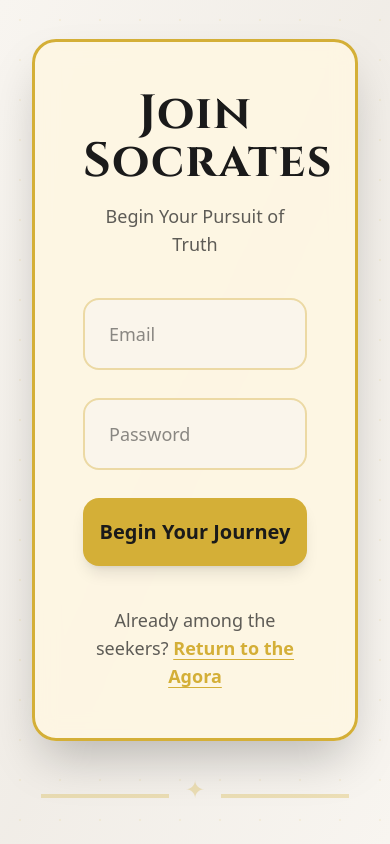
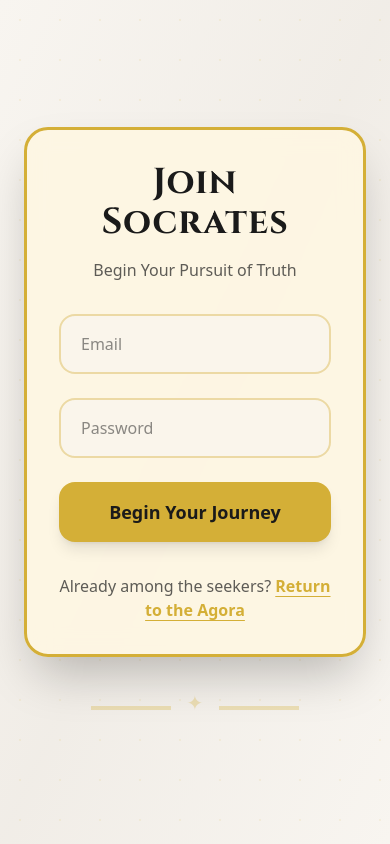
Before and after one commit to Saadajee/socrates, a React (Vite) app in the folder frontend/: page /signup in a window 390 px wide. Built offline with nearby package versions, Linux system fonts and the light colour scheme.

Commit message:
Refactor SignupPage layout and styles

```diff
--- a/frontend/src/pages/SignupPage.jsx
+++ b/frontend/src/pages/SignupPage.jsx
@@ -30,15 +30,15 @@ export default function SignupPage() {
       <div className="absolute inset-0 bg-gradient-to-br from-marble via-stone/50 to-marble opacity-90" />
       <div className="absolute inset-0 opacity-10 bg-[radial-gradient(circle_at_50%_50%,_#D4AF37_1px,_transparent_1px)] bg-[length:40px_40px]" />
 
-      <div className="relative w-full max-w-lg px-8">
-        <div className="bg-parchment/95 backdrop-blur-md rounded-3xl shadow-2xl gold-border p-12 animate-fade-in">
+      <div className="relative w-full max-w-lg px-6 sm:px-8">
+        <div className="bg-parchment/95 backdrop-blur-md rounded-3xl shadow-2xl gold-border p-8 sm:p-12 animate-fade-in">
           {/* Welcoming header */}
-          <div className="text-center mb-10">
-            <h1 className="text-5xl font-bold font-serif text-deep tracking-wide">Join Socrates</h1>
-            <p className="mt-4 text-deep/70 text-lg font-medium">Begin Your Pursuit of Truth</p>
+          <div className="text-center mb-8 sm:mb-10">
+            <h1 className="text-4xl sm:text-5xl font-bold font-serif text-deep tracking-wide">Join Socrates</h1>
+            <p className="mt-4 text-deep/70 text-base sm:text-lg font-medium">Begin Your Pursuit of Truth</p>
           </div>
 
-          <form onSubmit={handleSubmit} className="space-y-7">
+          <form onSubmit={handleSubmit} className="space-y-6 sm:space-y-7">
             <div>
               <input
                 type="email"
@@ -46,7 +46,7 @@ export default function SignupPage() {
                 value={email}
                 onChange={(e) => setEmail(e.target.value)}
                 required
-                className="w-full px-6 py-5 rounded-2xl border-2 border-gold/40 focus:border-gold focus:outline-none bg-marble/60 text-deep text-lg placeholder-deep/50 transition-all duration-300"
+                className="w-full px-5 py-4 sm:px-6 sm:py-5 rounded-2xl border-2 border-gold/40 focus:border-gold focus:outline-none bg-marble/60 text-deep text-base sm:text-lg placeholder-deep/50 transition-all duration-300"
               />
             </div>
 
@@ -57,12 +57,12 @@ export default function SignupPage() {
                 value={password}
                 onChange={(e) => setPassword(e.target.value)}
                 required
-                className="w-full px-6 py-5 rounded-2xl border-2 border-gold/40 focus:border-gold focus:outline-none bg-marble/60 text-deep text-lg placeholder-deep/50 transition-all duration-300"
+                className="w-full px-5 py-4 sm:px-6 sm:py-5 rounded-2xl border-2 border-gold/40 focus:border-gold focus:outline-none bg-marble/60 text-deep text-base sm:text-lg placeholder-deep/50 transition-all duration-300"
               />
             </div>
 
             {error && (
-              <p className="text-red-600 text-center font-medium bg-red-50/80 py-3 rounded-xl border border-red-200">
+              <p className="text-red-600 text-center font-medium bg-red-50/80 py-3 rounded-xl border border-red-200 text-sm sm:text-base">
                 {error}
               </p>
             )}
@@ -70,14 +70,14 @@ export default function SignupPage() {
             <button
               type="submit"
               disabled={loading}
-              className="w-full py-5 bg-gold text-deep font-semibold text-xl rounded-2xl hover:bg-gold-dark transition-all duration-300 disabled:opacity-70 shadow-lg hover:shadow-xl"
+              className="w-full py-4 sm:py-5 bg-gold text-deep font-semibold text-lg sm:text-xl rounded-2xl hover:bg-gold-dark transition-all duration-300 disabled:opacity-70 shadow-lg hover:shadow-xl"
             >
               {loading ? 'Creating...' : 'Begin Your Journey'}
             </button>
           </form>
 
-          <div className="text-center mt-10">
-            <p className="text-deep/70 text-lg">
+          <div className="text-center mt-8 sm:mt-10">
+            <p className="text-deep/70 text-base sm:text-lg">
               Already among the seekers?{' '}
               <Link
                 to="/login"
@@ -91,9 +91,9 @@ export default function SignupPage() {
 
         {/* Same decorative Greek border */}
         <div className="mt-8 text-center opacity-30">
-          <div className="inline-block border-t-4 border-gold w-32" />
-          <span className="mx-4 text-gold text-2xl">✦</span>
-          <div className="inline-block border-t-4 border-gold w-32" />
+          <div className="inline-block border-t-4 border-gold w-20 sm:w-32" />
+          <span className="mx-4 text-gold text-xl sm:text-2xl">✦</span>
+          <div className="inline-block border-t-4 border-gold w-20 sm:w-32" />
         </div>
       </div>
     </div>
```
